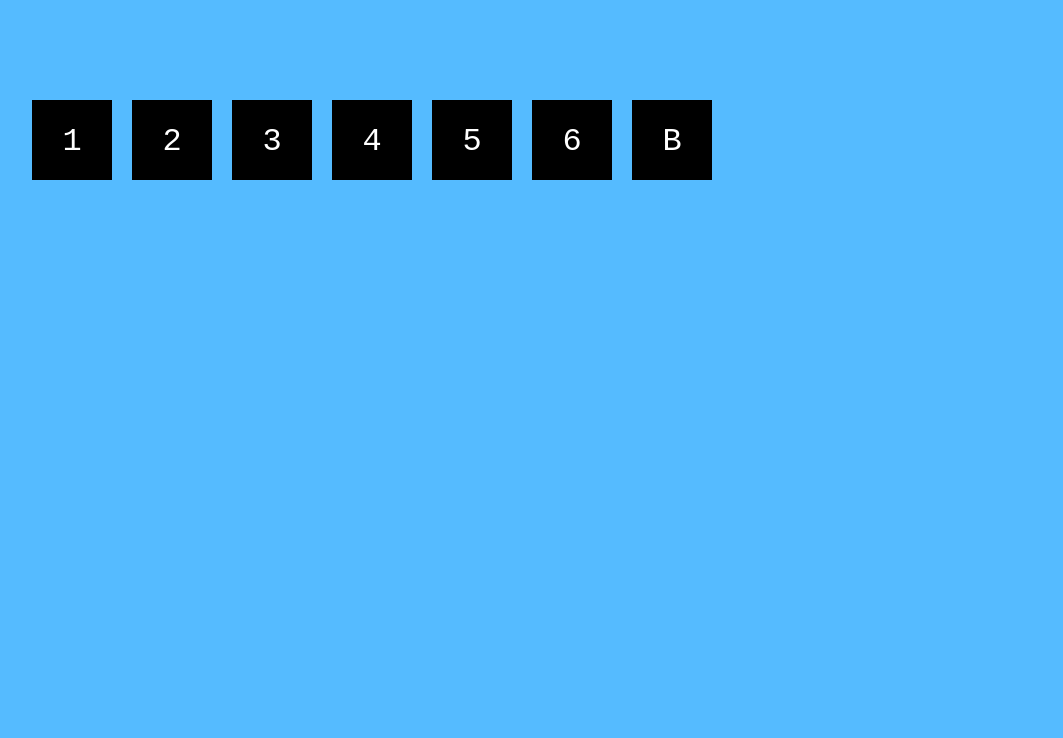
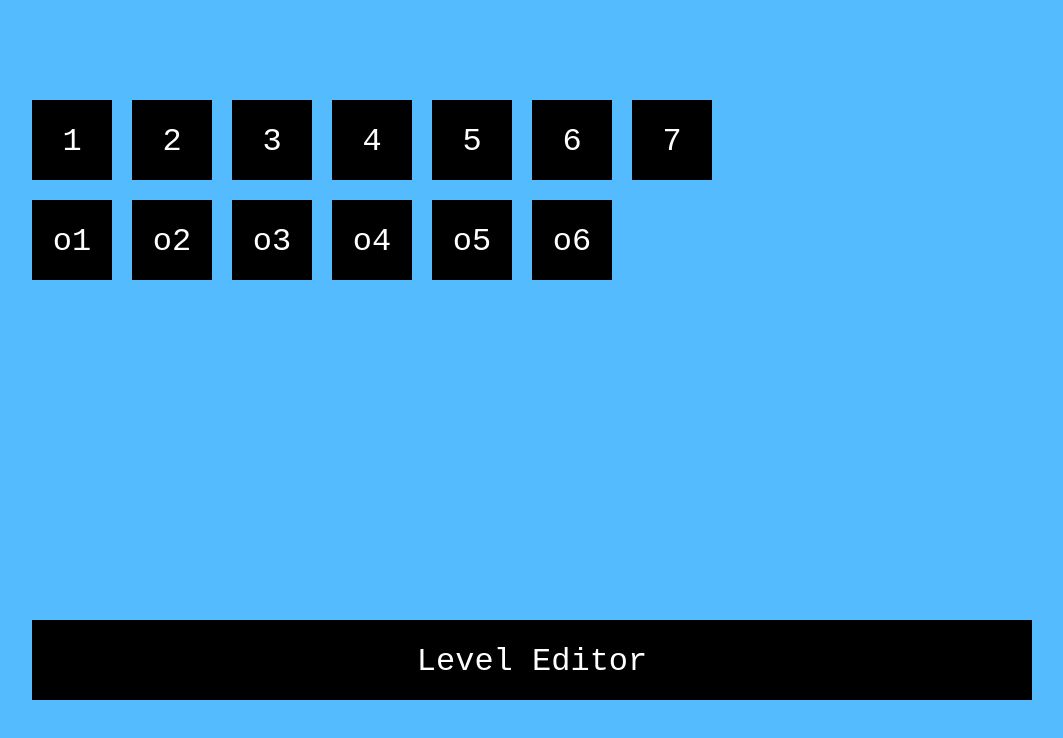
Before and after one commit to lijackson/pogoman, a plain HTML site: page frontend/index.html in a window 1280 px wide. Shown: the whole page, without its empty margins (68-1131 px from the left). Drawn offline with Linux system fonts and the light colour scheme.

Commit message:
didnt push the changes?

```diff
--- a/frontend/index.html
+++ b/frontend/index.html
@@ -9,6 +9,7 @@
 	</head>
 	<body>
 		<canvas id="paper"></canvas>
+		<script type="text/javascript" src="levels.js"></script>
 		<script type="text/javascript" src="script.js"></script>
 	</body>
 </html>
--- a/frontend/levels.js
+++ b/frontend/levels.js
@@ -1,6 +1,7 @@
-var level1 = {"player_start":[0,0],"obstacles":[[-265,91,990,59]],"win_blocks":[[724,91,393,59]]};
-var level2 = {"player_start":[0,0],"obstacles":[[-265,91,990,59],[445,-10,131,118]],"win_blocks":[[724,91,393,59]]};
-var level3 = {"player_start":[0,0],"obstacles":[[-139,100,433,58],[479,99,425,58]],"win_blocks":[[860,-69,62,226]]};
-var level4 = {"player_start":[0,0],"obstacles":[[-176,88,749,70],[847,-74,61,553],[128,409,780,70]],"win_blocks":[[128,158,82,251]]};
-var level5 = {"player_start":[0,0],"obstacles":[[-186,320,311,774],[398,320,303,774],[967,320,299,774]],"win_blocks":[[1539,320,292,775]]};
-var level6 = {};
+var level1json = {"player_start":[0,0],"obstacles":[[-265,91,990,59]],"win_blocks":[[724,91,393,59]]};
+var level2json = {"player_start":[0,0],"obstacles":[[-265,91,990,59],[445,-10,131,118]],"win_blocks":[[724,91,393,59]]};
+var level3json = {"player_start":[0,0],"obstacles":[[-139,100,433,58],[479,99,425,58]],"win_blocks":[[860,-69,62,226]]};
+var level4json = {"player_start":[360,240],"obstacles":[[200,300,1000,30],[500,250,50,50],[800,230,50,70],[1100, 210, 50, 90]],"win_blocks": [[1200,300,200,30]]}
+var level5json = {"player_start":[0,0],"obstacles":[[-186,320,311,774],[398,320,303,774],[967,320,299,774]],"win_blocks":[[1539,320,292,775]]};
+var level6json = {"player_start":[0,0],"obstacles":[[-176,88,749,70],[847,-74,61,553],[128,409,780,70]],"win_blocks":[[128,158,82,251]]};
+var level7json = {"player_start":[0,0],"obstacles":[[-152,-155,46,328],[-152,152,303,42],[99,-58,52,225],[116,-58,187,45],[-152,465,751,18],[573,-321,26,804]],"win_blocks":[[-152,194,46,275]]};
--- a/frontend/script.js
+++ b/frontend/script.js
@@ -259,7 +259,7 @@ class Level {
         var obstacles = [];
         var win_blocks = [];
         for (let id in this.obstacles) {
-            // Unwrap the obstacle
+            // Unwrap obstacle
             let x = this.obstacles[id].x;
             let y = this.obstacles[id].y;
             let width = this.obstacles[id].width;
@@ -281,119 +281,6 @@ class Level {
         return obj;
     }
 }
-
-var level1 = new Level(
-    {
-        "player_start": [360, 240],
-        "obstacles" : [
-            [200, 300, 1000, 30],
-            [500, 250, 50, 50],
-            [800, 230, 50, 70],
-            [1100, 210, 50, 90]
-        ],
-        "win_blocks": [
-            [1200, 300, 200, 30]
-        ]
-    }
-);
-
-var level2 = new Level(
-    {
-        "player_start": [360, 240],
-        "obstacles": [
-            [200, 300, 300, 30],
-            [400, 100, 100, 200],
-            [50, 0, 100, 300],
-            [500, 100, 300, 20],
-            [500, 100, 300, 20],
-            [800, 50, 100, 250],
-        ],
-        "win_blocks": [
-            [800, 0, 100, 50, "win"]
-        ]
-    }
-);
-
-var level3 = new Level(
-    {
-        "player_start": [360, 240],
-        "obstacles": [
-            [200, 300, 300, 30],
-            [200, -300, 30, 600],
-            [470, -300, 30, 600],
-        ],
-        "win_blocks": [
-            [200, -330, 300, 30]
-        ]
-    }
-);
-
-var level4 = new Level(
-    {
-        "player_start": [360, 240],
-        "obstacles": [
-            [200, 300, 500, 30],
-            [700, -100, 30, 430],
-            [300, -100, 200, 200]
-        ],
-        "win_blocks": [
-            [300, -130, 200, 30]
-        ]
-    }
-);
-
-var level5 = new Level(
-    {
-        "player_start": [360, 240],
-        "obstacles": [
-            [200, 300, 1000, 30],
-            [500, -500, 400, 550],
-            [1200, -300, 30, 630]
-        ],
-        "win_blocks": [
-            [-30, -30, 60, 60, "win"]
-        ]
-    }
-);
-
-var level6 = new Level(
-    {
-        "player_start": [0, 0],
-        "obstacles": [
-            [-50, 100, 300, 30],
-            [400, -200, 100, 500],
-            [-50, 120, 100, 400],
-            [400, 500, 400, 30],
-            [1100, 0, 100, 500],
-        ],
-        "win_blocks": [
-            [1000, 0, 60, 60, "win"]
-        ]
-    }
-);
-
-var badlevel = new Level(
-    {
-        "player_start": [0, 0],
-        "obstacles": [
-            [-50, 100, 300, 30],
-            [400, -200, 100, 500],
-            [-50, 620, 100, 400],
-            [900, 750, 100, 400],
-            [800, 830, 100, 400],
-            [700, 900, 100, 400],
-            [400, 500, 400, 30],
-            [500, 570, 40, 30],
-            [400, 840, 70, 90],
-            [756, 290, 60, 60],
-            [998, 576, 20, 40],
-            [1100, 0, 40, 70],
-        ],
-        "win_blocks": [
-            [1000, 0, 60, 60, "win"]
-        ]
-    }
-);
 
 function play_lvl_fn(lvl) {
     return function() {
@@ -429,29 +316,6 @@ class Menu {
                 return true;
         }
         return false;
-    }
-}
-
-class MainMenu {
-    static buttons = [];
-
-    static animframe() {
-        MainMenu.draw();
-
-        StateHandler.handle();
-    }
-
-    static draw() {
-        // Draw Background
-        ctx.clearRect(0, 0, canvas.width, canvas.height);
-        ctx.fillStyle = "#55BBFF";
-        ctx.fillRect(0, 0, canvas.width, canvas.height);
-
-        // Draw Buttons
-        for (let i = 0; i < MainMenu.buttons.length; i++) {
-            MainMenu.buttons[i].exist();
-            MainMenu.buttons[i].draw();
-        }
     }
 }
 
@@ -499,6 +363,73 @@ class Button {
         var txtw = this.txt.length * fontsize * 0.6;
         var txth = fontsize * 0.6;
         ctx.fillText(this.txt, this.x + this.width/2 - txtw/2, this.y + this.height/2 + txth/2);
+    }
+}
+
+// TODO: idk? put this somewhere neater?
+var level1 = new Level(level1json);
+var level2 = new Level(level2json);
+var level3 = new Level(level3json);
+var level4 = new Level(level4json);
+var level5 = new Level(level5json);
+var level6 = new Level(level6json);
+var level7 = new Level(level7json);
+
+// These are the old levels, they will be removed at some point
+var oldlevel1 = new Level({"player_start":[360,240],"obstacles":[[200,300,1000,30],[500,250,50,50],[800,230,50,70],[1100,210,50,90]],"win_blocks":[[1200,300,200,30]]});
+var oldlevel2 = new Level({"player_start":[360,240],"obstacles":[[200,300,300,30],[400,100,100,200],[50,0,100,300],[500,100,300,20],[500,100,300,20],[800,50,100,250],],"win_blocks":[[800,0,100,50,"win"]]});
+var oldlevel3 = new Level({"player_start":[360,240],"obstacles":[[200,300,300,30],[200,-300,30,600],[470,-300,30,600],],"win_blocks":[[200,-330,300,30]]});
+var oldlevel4 = new Level({"player_start":[360,240],"obstacles":[[200,300,500,30],[700,-100,30,430],[300,-100,200,200]],"win_blocks":[[300,-130,200,30]]});
+var oldlevel5 = new Level({"player_start":[360,240],"obstacles":[[200,300,1000,30],[500,-500,400,550],[1200,-300,30,630]],"win_blocks":[[-30,-30,60,60,"win"]]});
+var oldlevel6 = new Level({"player_start":[0,0],"obstacles":[[-50,100,300,30],[400,-200,100,500],[-50,120,100,400],[400,500,400,30],[1100,0,100,500]],"win_blocks":[[1000,0,60,60,"win"]]});
+
+class MainMenu {
+    static buttons = [
+        // Levels
+        new Button(100, 100, 80, 80, "1", play_lvl_fn(level1)),
+        new Button(200, 100, 80, 80, "2", play_lvl_fn(level2)),
+        new Button(300, 100, 80, 80, "3", play_lvl_fn(level3)),
+        new Button(400, 100, 80, 80, "4", play_lvl_fn(level4)),
+        new Button(500, 100, 80, 80, "5", play_lvl_fn(level5)),
+        new Button(600, 100, 80, 80, "6", play_lvl_fn(level6)),
+        new Button(700, 100, 80, 80, "7", play_lvl_fn(level7)),
+
+        // Old levels
+        new Button(100, 200, 80, 80, "o1", play_lvl_fn(oldlevel1)),
+        new Button(200, 200, 80, 80, "o2", play_lvl_fn(oldlevel2)),
+        new Button(300, 200, 80, 80, "o3", play_lvl_fn(oldlevel3)),
+        new Button(400, 200, 80, 80, "o4", play_lvl_fn(oldlevel4)),
+        new Button(500, 200, 80, 80, "o5", play_lvl_fn(oldlevel5)),
+        new Button(600, 200, 80, 80, "o6", play_lvl_fn(oldlevel6)),
+
+        // Level editor
+        new Button(100, 800, 1000, 80, "Level Editor", function() {
+            StateHandler.state = "lvledit";
+        })
+    ];
+
+    static animframe() {
+        // TODO: this is super hacky, please fix.
+        // The problem is that dynamically changing menu layout is gonna need a lot more
+        // consideration of the screen state and how to "position" the buttons dynamically
+        MainMenu.buttons[13].y = ctx.canvas.height-180;
+
+        MainMenu.draw();
+
+        StateHandler.handle();
+    }
+
+    static draw() {
+        // Draw Background
+        ctx.clearRect(0, 0, canvas.width, canvas.height);
+        ctx.fillStyle = "#55BBFF";
+        ctx.fillRect(0, 0, canvas.width, canvas.height);
+
+        // Draw Buttons
+        for (let i = 0; i < MainMenu.buttons.length; i++) {
+            MainMenu.buttons[i].exist();
+            MainMenu.buttons[i].draw();
+        }
     }
 }
 
@@ -935,22 +866,6 @@ class InputHandler {
 
 var game = new Game();
 
-MainMenu.buttons = [
-    // Levels
-    new Button(100, 100, 80, 80, "1", play_lvl_fn(level1)),
-    new Button(200, 100, 80, 80, "2", play_lvl_fn(level2)),
-    new Button(300, 100, 80, 80, "3", play_lvl_fn(level3)),
-    new Button(400, 100, 80, 80, "4", play_lvl_fn(level4)),
-    new Button(500, 100, 80, 80, "5", play_lvl_fn(level5)),
-    new Button(600, 100, 80, 80, "6", play_lvl_fn(level6)),
-    new Button(700, 100, 80, 80, "B", play_lvl_fn(badlevel)),
-
-    // Level editor
-    new Button(100, 800, 1000, 80, "Level Editor", function() {
-        StateHandler.state = "lvledit";
-    })
-];
-
 function get_time() {
     let d = new Date();
     let t = d.getTime();
```
Also changed, not shown: frontend/oldlevels.js (added, +112 -0 lines).
